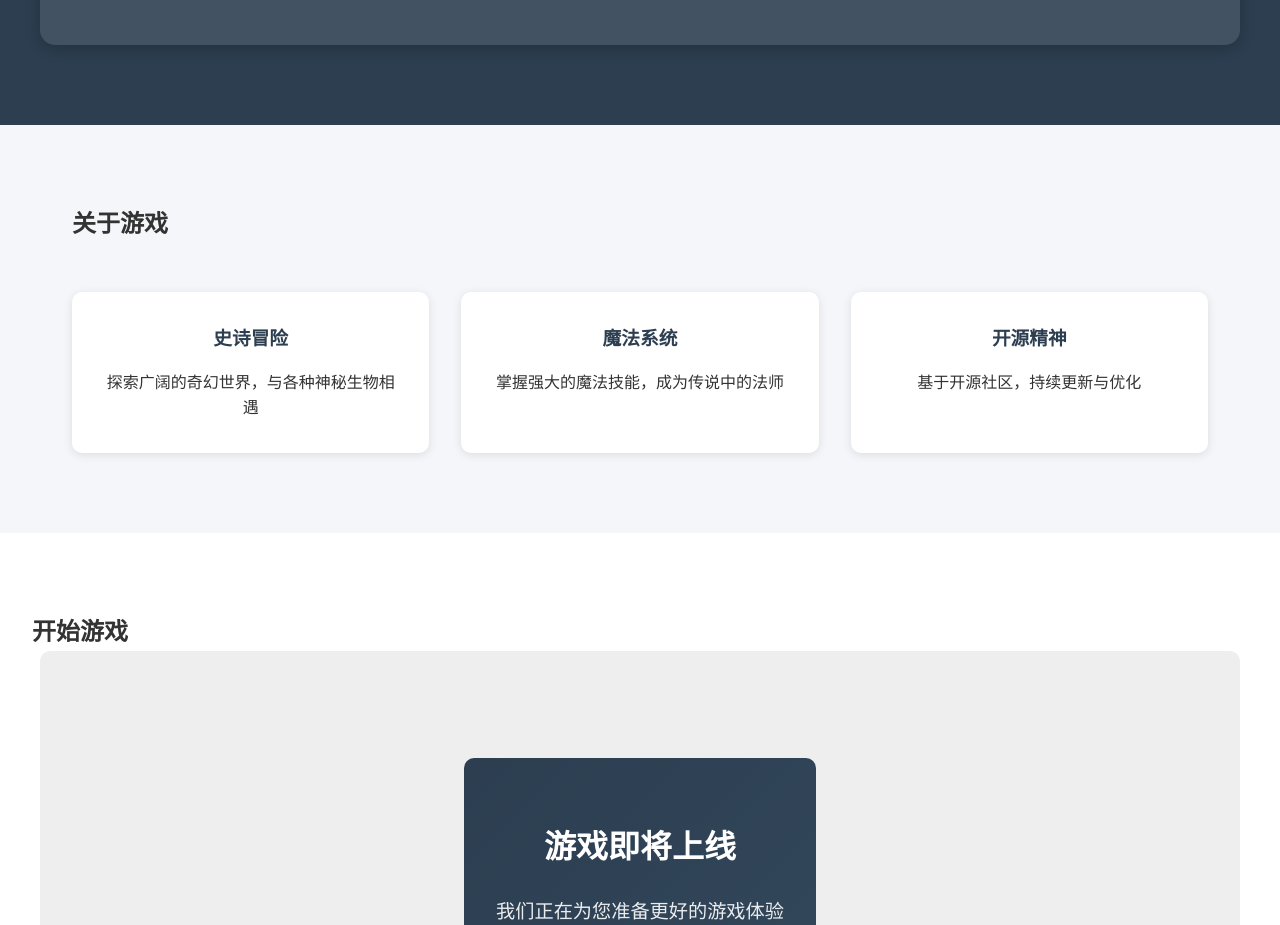
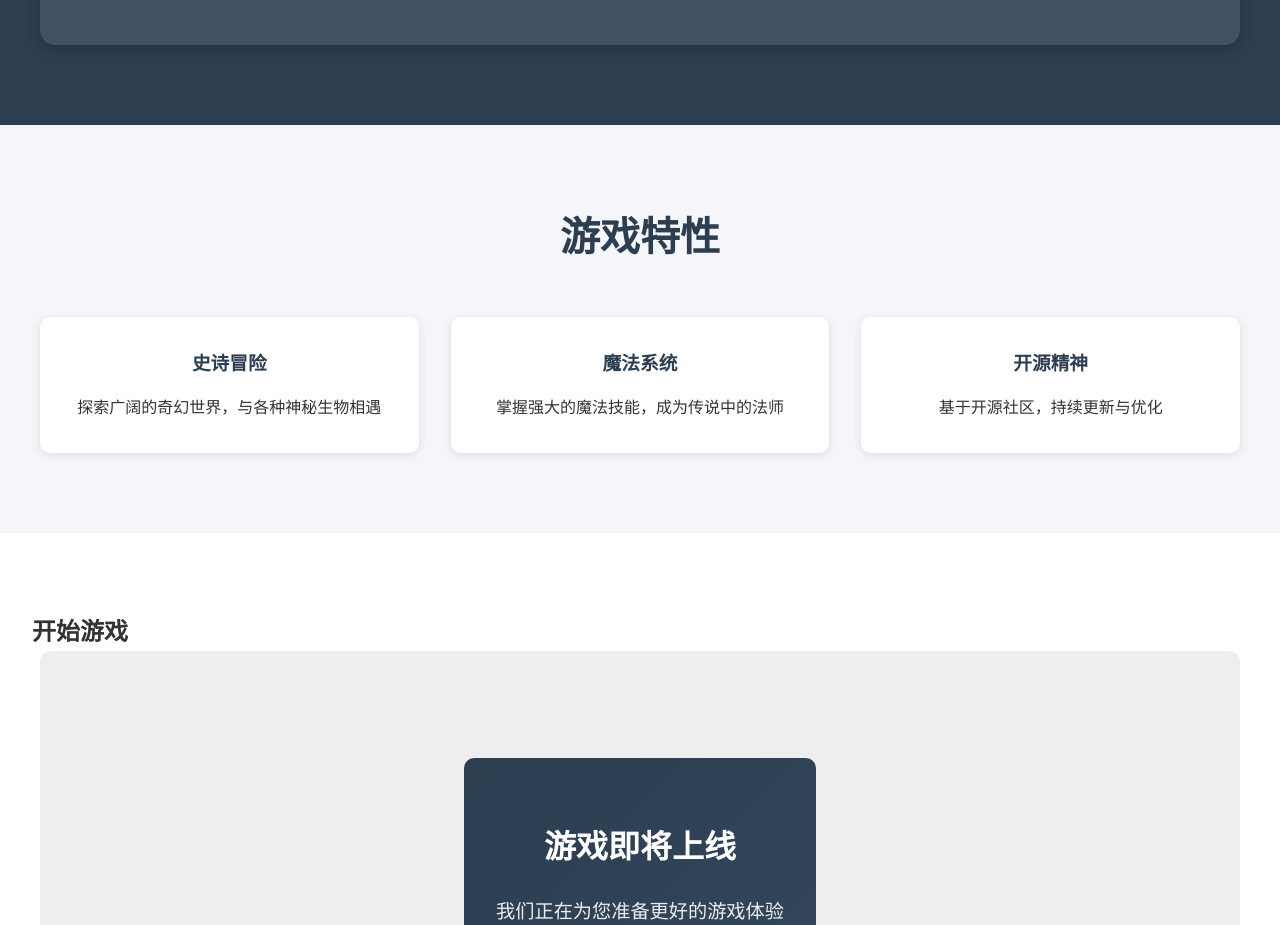
Before and after one commit to MbappeWU/arkenage-website, a plain HTML site: page index.html in a window 1280 px wide. Shown: the part 1380-2305 px from the top of the page. Drawn offline with Linux system fonts and the light colour scheme.

Commit message:
Fix features section styling

```diff
--- a/css/style.css
+++ b/css/style.css
@@ -106,11 +106,24 @@ main {
     margin: 0 auto;
 }
 
+.features-section {
+    padding: 5rem 2rem;
+    background-color: var(--bg-color);
+}
+
+.features-section h2 {
+    text-align: center;
+    margin-bottom: 3rem;
+    color: var(--primary-color);
+    font-size: 2.5rem;
+}
+
 .features {
+    max-width: 1200px;
+    margin: 0 auto;
     display: grid;
     grid-template-columns: repeat(auto-fit, minmax(250px, 1fr));
     gap: 2rem;
-    margin-top: 3rem;
 }
 
 .feature {
--- a/index.html
+++ b/index.html
@@ -14,7 +14,7 @@
             <ul>
                 <li><a href="#home">首页</a></li>
                 <li><a href="#story">背景</a></li>
-                <li><a href="#about">特性</a></li>
+                <li><a href="#features">特性</a></li>
                 <li><a href="#play">开始游戏</a></li>
             </ul>
         </nav>
@@ -45,8 +45,8 @@
             </div>
         </section>
 
-        <section id="about" class="about">
-            <h2>关于游戏</h2>
+        <section id="features" class="features-section">
+            <h2>游戏特性</h2>
             <div class="features">
                 <div class="feature">
                     <h3>史诗冒险</h3>
```
